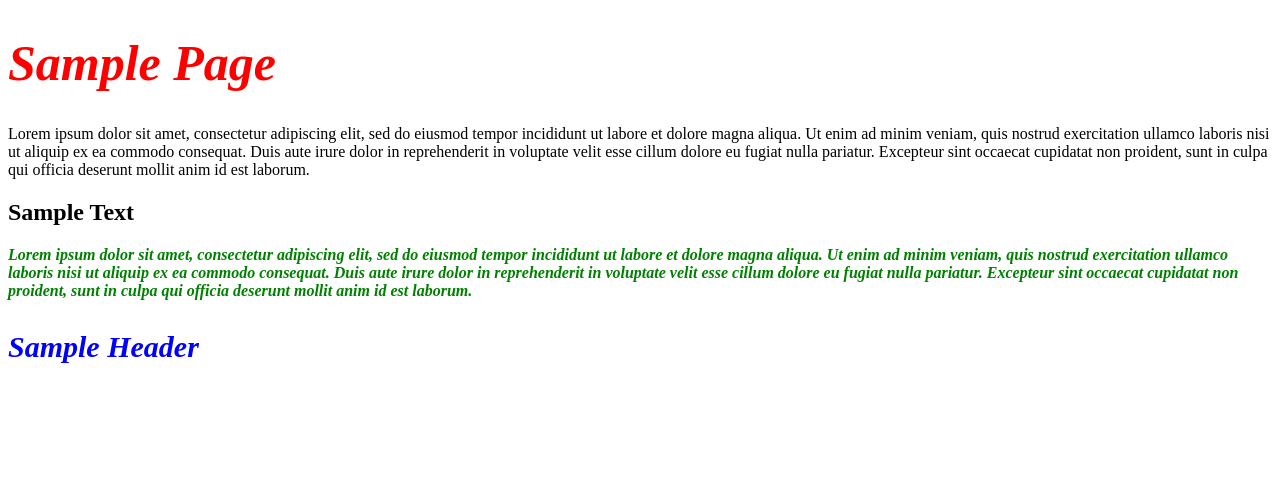
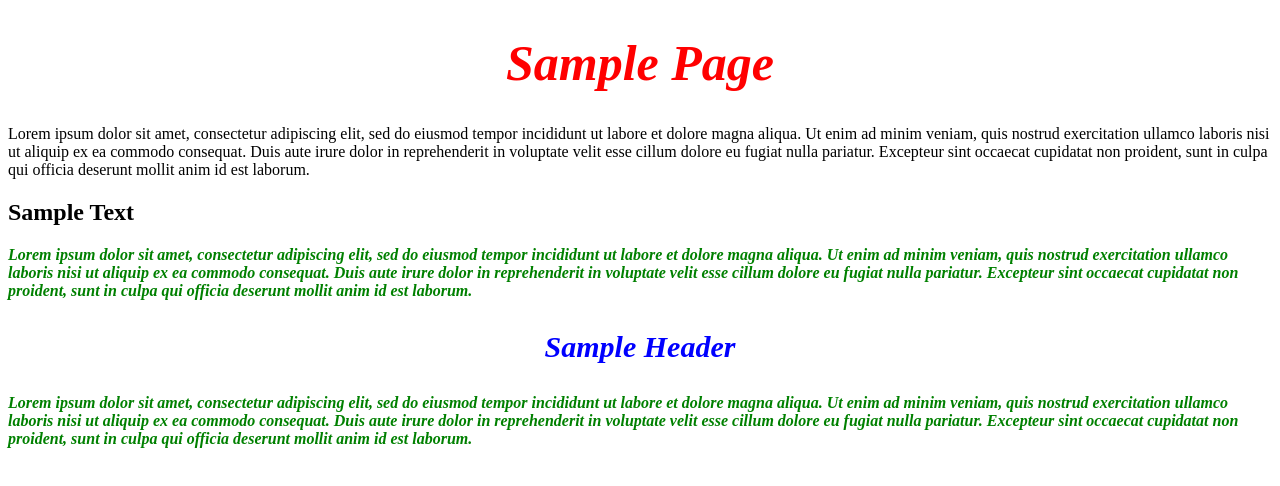
Before and after one commit to Katharziz/TIAP, a plain HTML site: page index_zadanie.html in a window 1280 px wide. Drawn offline with Linux system fonts and the light colour scheme.

Commit message:
Update index_zadanie.html

```diff
--- a/index_zadanie.html
+++ b/index_zadanie.html
@@ -5,7 +5,7 @@
 <meta name="viewport" content="width=device-width,initial-scale=1">
 <script src=""></script>
 <body>
-  <h1 style="font-size:50px; font-style: italic; color:red;">Sample Page</h2>
+  <h1 style="font-size:50px; font-style: italic; color:red; text-align: center;">Sample Page</h2>
   <p>Lorem ipsum dolor sit amet, consectetur adipiscing elit, sed do eiusmod tempor incididunt ut labore et dolore magna aliqua. Ut enim ad minim veniam,
     quis nostrud exercitation ullamco laboris nisi ut aliquip ex ea commodo consequat. Duis aute irure dolor in reprehenderit in voluptate velit esse cillum
     dolore eu fugiat nulla pariatur. Excepteur sint occaecat cupidatat non proident, sunt in culpa qui officia deserunt mollit anim id est laborum.</p>
@@ -13,6 +13,9 @@
   <p style="color:green; font-weight:bold; font-style: italic;">Lorem ipsum dolor sit amet, consectetur adipiscing elit, sed do eiusmod tempor incididunt ut labore et dolore magna aliqua. Ut enim ad minim veniam,
     quis nostrud exercitation ullamco laboris nisi ut aliquip ex ea commodo consequat. Duis aute irure dolor in reprehenderit in voluptate velit esse cillum
     dolore eu fugiat nulla pariatur. Excepteur sint occaecat cupidatat non proident, sunt in culpa qui officia deserunt mollit anim id est laborum.</p>
-  <h3 style="color:blue; font-size:30px; font-style: italic;">Sample Header</h3>
+  <h3 style="color:blue; font-size:30px; font-style: italic; text-align: center;">Sample Header</h3>
+  <p style="color:green; font-weight:bold; font-style: italic;">Lorem ipsum dolor sit amet, consectetur adipiscing elit, sed do eiusmod tempor incididunt ut labore et dolore magna aliqua. Ut enim ad minim veniam,
+    quis nostrud exercitation ullamco laboris nisi ut aliquip ex ea commodo consequat. Duis aute irure dolor in reprehenderit in voluptate velit esse cillum
+    dolore eu fugiat nulla pariatur. Excepteur sint occaecat cupidatat non proident, sunt in culpa qui officia deserunt mollit anim id est laborum.</p>
 </body>
 </html>
```
